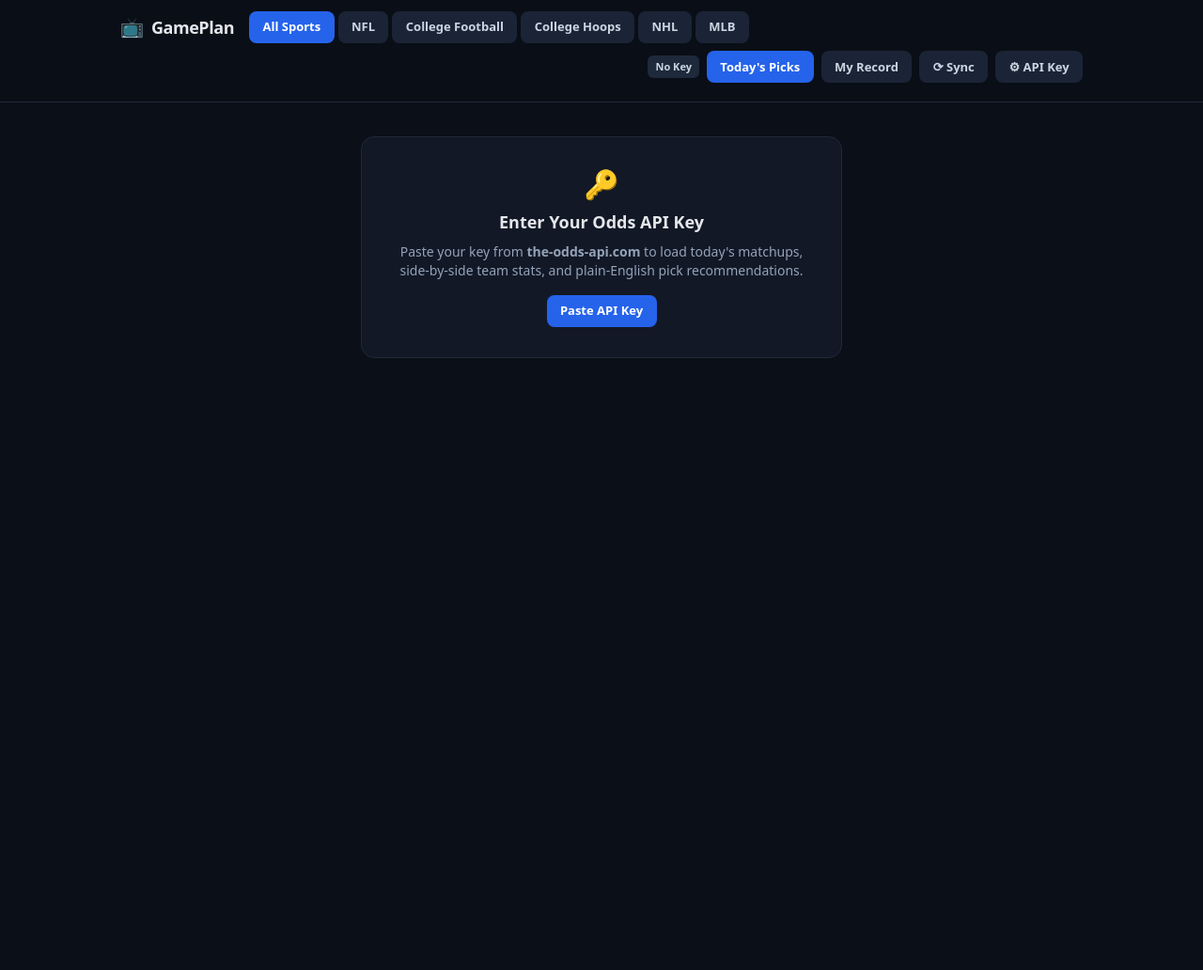
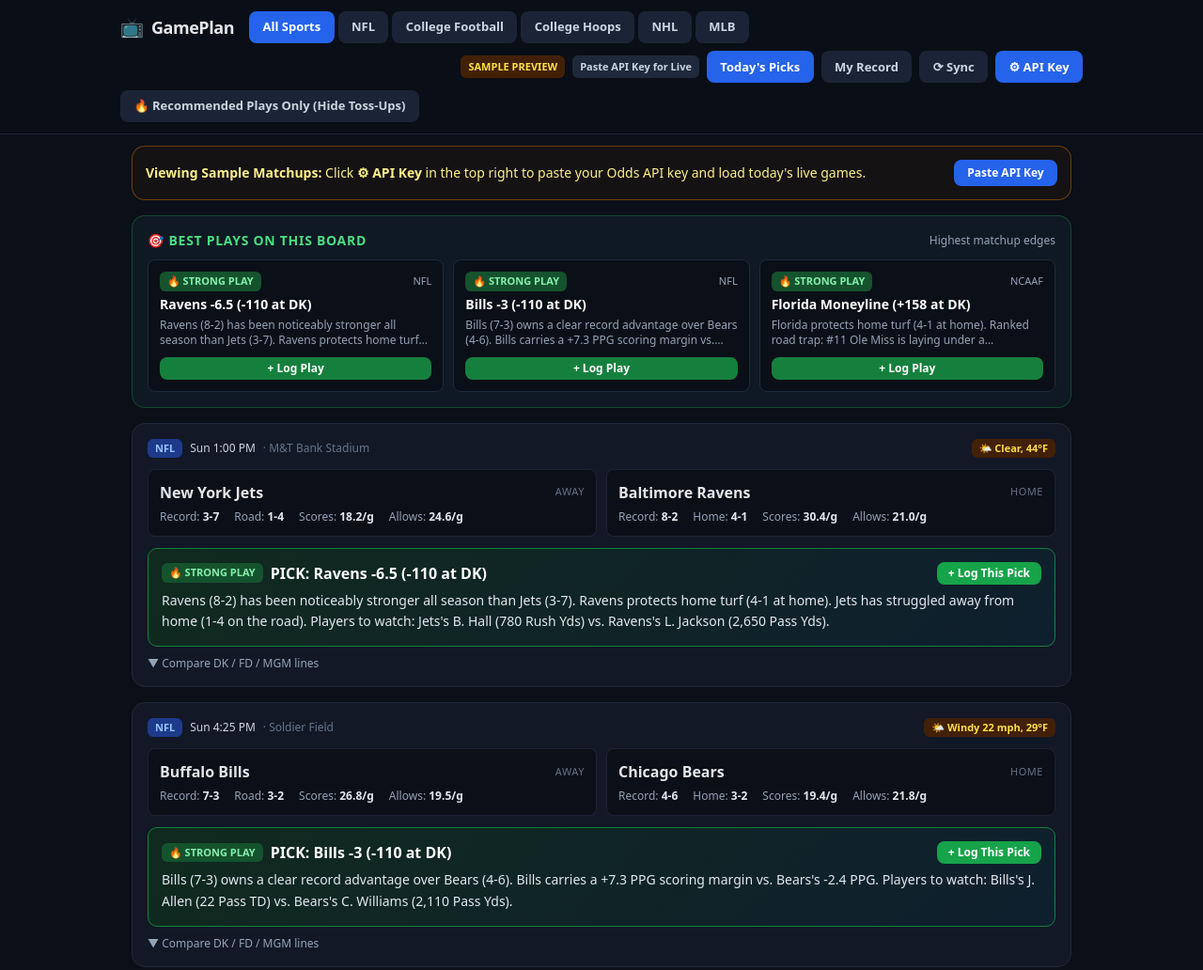
Before and after one commit to nickmac25-cyber/SharpBoard, a plain HTML site: page index.html in a window 1280 px wide. Shown: the top 1032 px of the page at 94% size. Before the commit the page ends 800 px from the top, so only its background shows below. Drawn offline with nearby package versions, Linux system fonts and the light colour scheme.

Commit message:
Update index.html

```diff
--- a/index.html
+++ b/index.html
@@ -34,11 +34,12 @@
     </div>
     <div id="tabs" class="flex flex-wrap gap-1"></div>
     <div class="ml-auto flex items-center gap-2 text-sm">
+      <span id="mode" class="tag t-yellow"></span>
       <span id="rem" class="tag t-slate" title="Odds API Credits Remaining"></span>
       <button class="btn" onclick="setView('board')" id="vb">Today's Picks</button>
       <button class="btn" onclick="setView('bets')" id="vt">My Record</button>
       <button class="btn" onclick="load(true)" title="Refresh live games">⟳ Sync</button>
-      <button class="btn" onclick="openCfg()">⚙ API Key</button>
+      <button class="btn on" onclick="openCfg()">⚙ API Key</button>
     </div>
   </div>
   <div id="sub" class="max-w-5xl mx-auto flex flex-wrap gap-2 mt-2 items-center"></div>
@@ -100,6 +101,54 @@ async function cached(k, fn, ttl = 9e5) {
   return d;
 }
 
+/* ---------- SAMPLE SLATE (SHOWN BEFORE API KEY IS ENTERED) ---------- */
+function getSampleGames() {
+  const samples = [
+    {
+      id: 'samp1', s: 'NFL', a: 'New York Jets', h: 'Baltimore Ravens', ts: new Date(Date.now() + 3600000).toISOString(),
+      tm: 'Sun 1:00 PM', sample: true,
+      books: { DK: { ml: [240, -295], sp: [-6.5, -110, -110], t: [45.5, -110, -110] }, FD: { ml: [245, -300], sp: [-6.5, -108, -112], t: [45.0, -110, -110] } },
+      e: {
+        st: 'Sun 1:00 PM', state: 'pre', venue: 'M&T Bank Stadium', indoor: false, weather: 'Clear', temp: 44,
+        a: { short: 'Jets', rec: '3-7', split: '1-4', standings: { ppg: 18.2, papg: 24.6 }, leaders: ['B. Hall (780 Rush Yds)'] },
+        h: { short: 'Ravens', rec: '8-2', split: '4-1', standings: { ppg: 30.4, papg: 21.0 }, leaders: ['L. Jackson (2,650 Pass Yds)'] }
+      }
+    },
+    {
+      id: 'samp2', s: 'NFL', a: 'Buffalo Bills', h: 'Chicago Bears', ts: new Date(Date.now() + 7200000).toISOString(),
+      tm: 'Sun 4:25 PM', sample: true,
+      books: { DK: { ml: [-155, 130], sp: [3.0, -110, -110], t: [44.5, -110, -110] }, FD: { ml: [-150, 126], sp: [3.0, -112, -108], t: [44.0, -110, -110] } },
+      e: {
+        st: 'Sun 4:25 PM', state: 'pre', venue: 'Soldier Field', indoor: false, weather: 'Windy 22 mph', temp: 29,
+        a: { short: 'Bills', rec: '7-3', split: '3-2', standings: { ppg: 26.8, papg: 19.5 }, leaders: ['J. Allen (22 Pass TD)'] },
+        h: { short: 'Bears', rec: '4-6', split: '3-2', standings: { ppg: 19.4, papg: 21.8 }, leaders: ['C. Williams (2,110 Pass Yds)'] }
+      }
+    },
+    {
+      id: 'samp3', s: 'NCAAF', a: 'Ole Miss Rebels', h: 'Florida Gators', ts: new Date(Date.now() + 10800000).toISOString(),
+      tm: 'Sat 12:00 PM', cf: 'SEC', rk: [11, null], sample: true,
+      books: { DK: { ml: [-190, 158], sp: [4.5, -110, -110], t: [54.5, -110, -110] }, MGM: { ml: [-185, 155], sp: [4.5, -110, -110], t: [54.5, -110, -110] } },
+      e: {
+        st: 'Sat 12:00 PM', state: 'pre', venue: 'Ben Hill Griffin Stadium', indoor: false, weather: 'Sunny', temp: 68,
+        a: { short: 'Ole Miss', rec: '8-2', split: '2-2', standings: {}, leaders: ['J. Dart (3,100 Pass Yds)'] },
+        h: { short: 'Florida', rec: '5-5', split: '4-1', standings: {}, leaders: ['D. Lagway (1,620 Pass Yds)'] }
+      }
+    },
+    {
+      id: 'samp4', s: 'NHL', a: 'New Jersey Devils', h: 'Carolina Hurricanes', ts: new Date(Date.now() + 14400000).toISOString(),
+      tm: 'Tonight 7:00 PM', sample: true,
+      books: { DK: { ml: [115, -135], sp: [-1.5, -185, 155], t: [6.0, -110, -110] } },
+      e: {
+        st: 'Tonight 7:00 PM', state: 'pre', venue: 'Lenovo Center', indoor: true,
+        a: { short: 'Devils', rec: '12-6-2', split: '7-3-0', standings: { ppg: 3.4, papg: 2.6 }, leaders: ['J. Hughes (24 PTS)'] },
+        h: { short: 'Hurricanes', rec: '13-5-0', split: '7-2-0', standings: { ppg: 3.6, papg: 2.5 }, leaders: ['M. Necas (27 PTS)'] }
+      }
+    }
+  ];
+  samples.forEach(g => { g.rec = generateRecommendation(g); });
+  return samples;
+}
+
 /* ---------- FETCH ODDS ---------- */
 async function oddsFetch(sp) {
   const u = `https://api.the-odds-api.com/v4/sports/${SP[sp].k}/odds/?apiKey=${encodeURIComponent(st.cfg.key)}&regions=us&markets=h2h,spreads,totals&oddsFormat=american&bookmakers=draftkings,fanduel,betmgm`;
@@ -158,8 +207,6 @@ async function espnFetch(sp) {
         const recs = q.records || [];
         const overall = (recs.find(r => r.type === 'total') || recs[0] || {}).summary || '';
         const split = (recs.find(r => r.type === (side === 'home' ? 'home' : 'road')) || {}).summary || '';
-        const stats = {};
-        (q.statistics || []).forEach(st => { stats[st.name] = parseFloat(st.displayValue); });
         const leaders = (q.leaders || []).slice(0, 2).map(l =>
           `${l.shortDisplayName}: ${l.leaders?.[0]?.athlete?.shortName} (${l.leaders?.[0]?.displayValue})`
         );
@@ -174,7 +221,6 @@ async function espnFetch(sp) {
           rk: q.curatedRank && q.curatedRank.current > 0 && q.curatedRank.current <= 25 ? q.curatedRank.current : null,
           rec: overall,
           split,
-          stats,
           leaders
         };
       };
@@ -186,8 +232,7 @@ async function espnFetch(sp) {
         venue: comp.venue?.fullName || '',
         indoor: comp.venue?.indoor ?? false,
         weather: ev.weather?.displayValue || '',
-        temp: ev.weather?.temperature || null,
-        headline: comp.notes?.[0]?.headline || ''
+        temp: ev.weather?.temperature || null
       };
     });
   }, 6e5);
@@ -210,9 +255,7 @@ async function standingsFetch(sp) {
             (ent.stats || []).forEach(s => { stMap[s.name] = s.value; });
             map[id] = {
               ppg: stMap.avgPointsFor ?? stMap.pointsFor ?? null,
-              papg: stMap.avgPointsAgainst ?? stMap.pointsAgainst ?? null,
-              gp: stMap.gamesPlayed ?? null,
-              streak: ent.stats?.find(s => s.name === 'streak')?.displayValue || ''
+              papg: stMap.avgPointsAgainst ?? stMap.pointsAgainst ?? null
             };
           });
         }
@@ -226,7 +269,6 @@ async function standingsFetch(sp) {
   }, 18e5);
 }
 
-/* Fuzzy team matcher */
 const AL = {
   uconn: 'connecticut', 'ole miss': 'mississippi', usc: 'southern california', pitt: 'pittsburgh',
   umass: 'massachusetts', ucf: 'central florida', smu: 'southern methodist', tcu: 'texas christian',
@@ -290,8 +332,9 @@ function generateRecommendation(g) {
     const fallback = bestLine(g.books, 'ml', 'h');
     return {
       tier: 'pass',
+      score: 0,
       tierLabel: 'LIMITED DATA',
-      pickTitle: 'No Automated Pick — ESPN Matchup Data Pending',
+      pickTitle: 'No Automated Pick — Matchup Data Pending',
       reason: 'Live odds are loaded, but team records and matchup stats have not synced for this game yet.',
       bet: fallback ? { market: 'ml', side: 'h', label: `${g.h} ML`, ...fallback } : null
     };
@@ -312,54 +355,54 @@ function generateRecommendation(g) {
   const awayReasons = [];
   const totalReasons = [];
 
-  // 1. Overall Season Win% vs Spread
+  // 1. Season Win% Gap
   if (aRec && hRec && aRec.gp >= 3 && hRec.gp >= 3) {
     const pctGap = hRec.pct - aRec.pct;
-    if (pctGap >= 0.28) {
-      homeScore += 3;
-      homeReasons.push(`${e.h.short} (${e.h.rec}) has been significantly more consistent all season than ${e.a.short} (${e.a.rec})`);
-    } else if (pctGap <= -0.28) {
-      awayScore += 3;
-      awayReasons.push(`${e.a.short} (${e.a.rec}) owns a clear talent and record advantage over ${e.h.short} (${e.h.rec})`);
+    if (pctGap >= 0.22) {
+      homeScore += 2.5;
+      homeReasons.push(`${e.h.short} (${e.h.rec}) has been noticeably stronger all season than ${e.a.short} (${e.a.rec})`);
+    } else if (pctGap <= -0.22) {
+      awayScore += 2.5;
+      awayReasons.push(`${e.a.short} (${e.a.rec}) owns a clear record advantage over ${e.h.short} (${e.h.rec})`);
     }
   }
 
   // 2. Home Dominance vs Road Struggles
-  if (hHome && hHome.gp >= 3 && hHome.pct >= 0.72) {
+  if (hHome && hHome.gp >= 3 && hHome.pct >= 0.70) {
     homeScore += 2;
     homeReasons.push(`${e.h.short} protects home turf (${e.h.split} at home)`);
   }
-  if (aRoad && aRoad.gp >= 3 && aRoad.pct <= 0.28) {
+  if (aRoad && aRoad.gp >= 3 && aRoad.pct <= 0.30) {
     homeScore += 2;
-    homeReasons.push(`${e.a.short} has struggled badly away from home (${e.a.split} on the road)`);
-  } else if (aRoad && aRoad.gp >= 3 && aRoad.pct >= 0.72) {
+    homeReasons.push(`${e.a.short} has struggled away from home (${e.a.split} on the road)`);
+  } else if (aRoad && aRoad.gp >= 3 && aRoad.pct >= 0.70) {
     awayScore += 2;
-    awayReasons.push(`${e.a.short} is battle-tested away from home (${e.a.split} road record)`);
+    awayReasons.push(`${e.a.short} travels well (${e.a.split} road record)`);
   }
-  if (hHome && hHome.gp >= 3 && hHome.pct <= 0.30) {
+  if (hHome && hHome.gp >= 3 && hHome.pct <= 0.33) {
     awayScore += 1.5;
-    awayReasons.push(`${e.h.short} holds no real home-field edge (${e.h.split} at home)`);
+    awayReasons.push(`${e.h.short} hasn't defended home court/field (${e.h.split} at home)`);
   }
 
-  // 3. Scoring Offense vs Defense Matchup (from ESPN Standings)
-  if (aSt.ppg && hSt.ppg && aSt.papg && hSt.papg && (g.s === 'NFL' || g.s === 'NHL' || g.s === 'MLB')) {
+  // 3. Scoring Offense vs Defense Matchup
+  if (aSt.ppg && hSt.ppg && aSt.papg && hSt.papg && g.s === 'NFL') {
     const aNet = aSt.ppg - aSt.papg;
     const hNet = hSt.ppg - hSt.papg;
     const netDiff = hNet - aNet;
     const avgCombined = (aSt.ppg + hSt.papg + hSt.ppg + aSt.papg) / 2;
 
-    if (netDiff >= 5 && g.s === 'NFL') {
+    if (netDiff >= 4.5) {
       homeScore += 2.5;
-      homeReasons.push(`${e.h.short} outscores opponents by +${hNet.toFixed(1)} PPG compared to ${e.a.short}'s ${aNet >= 0 ? '+' : ''}${aNet.toFixed(1)} PPG margin`);
-    } else if (netDiff <= -5 && g.s === 'NFL') {
+      homeReasons.push(`${e.h.short} outscores opponents by +${hNet.toFixed(1)} PPG vs. ${e.a.short}'s ${aNet >= 0 ? '+' : ''}${aNet.toFixed(1)} PPG margin`);
+    } else if (netDiff <= -4.5) {
       awayScore += 2.5;
       awayReasons.push(`${e.a.short} carries a +${aNet.toFixed(1)} PPG scoring margin vs. ${e.h.short}'s ${hNet >= 0 ? '+' : ''}${hNet.toFixed(1)} PPG`);
     }
 
-    if (total && avgCombined - total >= 4.5 && g.s === 'NFL') {
+    if (total && avgCombined - total >= 4.0) {
       overScore += 2.5;
       totalReasons.push(`Both teams' scoring averages project ~${avgCombined.toFixed(1)} combined points against a ${total} total`);
-    } else if (total && total - avgCombined >= 4.5 && g.s === 'NFL') {
+    } else if (total && total - avgCombined >= 4.0) {
       underScore += 2.5;
       totalReasons.push(`Combined scoring trends (~${avgCombined.toFixed(1)} PPG) sit well below the ${total} total`);
     }
@@ -370,29 +413,28 @@ function generateRecommendation(g) {
     const [rkA, rkH] = g.rk;
     if (rkA && !rkH && homeSpread != null && homeSpread > 0 && homeSpread <= 6.5) {
       homeScore += 2.5;
-      homeReasons.push(`Classic ranked road trap: #${rkA} ${e.a.short} is laying under a touchdown on the road against a dangerous unranked ${e.h.short} squad`);
+      homeReasons.push(`Ranked road trap: #${rkA} ${e.a.short} is laying under a touchdown on the road against unranked ${e.h.short}`);
     }
   }
 
-  // 5. Weather Impact (Outdoor Football / Baseball)
+  // 5. Weather Impact
   const isBadWeather = !e.indoor && ((e.temp && e.temp <= 34) || /wind|rain|snow|storm/i.test(e.weather));
   if (isBadWeather && total != null) {
     underScore += 2.5;
     totalReasons.push(`Tough outdoor conditions (${[e.weather, e.temp ? e.temp + '°F' : ''].filter(Boolean).join(', ')}) favor defense and clock-chewing possessions`);
   }
 
-  // Decide the single clearest play
   const sideDiff = Math.abs(homeScore - awayScore);
   const topSideScore = Math.max(homeScore, awayScore);
   const topTotalScore = Math.max(overScore, underScore);
 
-  // If Total edge is stronger than side edge
   if (topTotalScore >= 2.5 && topTotalScore > topSideScore && total != null) {
     const isOver = overScore > underScore;
     const b = bestLine(g.books, 't', isOver ? 'o' : 'u');
     if (b) {
       return {
         tier: topTotalScore >= 4 ? 'strong' : 'lean',
+        score: topTotalScore,
         tierLabel: topTotalScore >= 4 ? '🔥 STRONG PLAY' : '👍 SOLID LEAN',
         pickTitle: `TAKE ${isOver ? 'OVER' : 'UNDER'} ${b.point} (${fm(b.odds)} at ${b.book})`,
         reason: totalReasons.join('. ') + '.',
@@ -401,22 +443,19 @@ function generateRecommendation(g) {
     }
   }
 
-  // Otherwise pick the stronger Side (Spread or Moneyline)
-  if (topSideScore >= 2.5 && sideDiff >= 1.5) {
+  if (topSideScore >= 2.0 && sideDiff >= 1.5) {
     const pickHome = homeScore > awayScore;
     const team = pickHome ? e.h : e.a;
     const fullTeam = pickHome ? g.h : g.a;
     const reasons = pickHome ? homeReasons : awayReasons;
     const sideCode = pickHome ? 'h' : 'a';
 
-    // Prefer Spread if reasonable, or Moneyline if underdog / big favorite
     const spLine = bestLine(g.books, 'sp', sideCode);
     const mlLine = bestLine(g.books, 'ml', sideCode);
 
     let chosen = spLine;
     let pickText = spLine ? `${team.short} ${ln(spLine.point)} (${fm(spLine.odds)} at ${spLine.book})` : '';
 
-    // If team is an underdog on ML (+105 to +220) and we like them to win outright, highlight ML or Spread
     if (mlLine && mlLine.odds >= 100 && mlLine.odds <= 220) {
       chosen = mlLine;
       pickText = `${team.short} Moneyline (${fm(mlLine.odds)} at ${mlLine.book})`;
@@ -427,11 +466,12 @@ function generateRecommendation(g) {
 
     if (chosen) {
       const extraContext = e.a.leaders?.[0] && e.h.leaders?.[0]
-        ? ` Key player watch: ${e.a.short}'s ${e.a.leaders[0]} vs. ${e.h.short}'s ${e.h.leaders[0]}.`
+        ? ` Players to watch: ${e.a.short}'s ${e.a.leaders[0]} vs. ${e.h.short}'s ${e.h.leaders[0]}.`
         : '';
       return {
-        tier: topSideScore >= 4.5 ? 'strong' : 'lean',
-        tierLabel: topSideScore >= 4.5 ? '🔥 STRONG PLAY' : '👍 SOLID LEAN',
+        tier: topSideScore >= 4.0 ? 'strong' : 'lean',
+        score: topSideScore,
+        tierLabel: topSideScore >= 4.0 ? '🔥 STRONG PLAY' : '👍 SOLID LEAN',
         pickTitle: `PICK: ${pickText}`,
         reason: reasons.slice(0, 3).join('. ') + '.' + extraContext,
         bet: { market: chosen.point != null ? 'sp' : 'ml', side: sideCode, label: `${fullTeam} ${chosen.point != null ? ln(chosen.point) : 'ML'}`, ...chosen }
@@ -439,15 +479,15 @@ function generateRecommendation(g) {
     }
   }
 
-  // Coin-flip / Pass game
   const leanHome = (homeSpread ?? 0) < 0;
   const fallbackSide = leanHome ? 'h' : 'a';
   const fallbackBet = bestLine(g.books, 'sp', fallbackSide) || bestLine(g.books, 'ml', fallbackSide);
   return {
     tier: 'pass',
+    score: 0,
     tierLabel: '⚖️ TOSS-UP / PASS',
     pickTitle: 'No Clear Matchup Edge — Evenly Matched',
-    reason: `${e.a.short} (${e.a.rec || 'N/A'}) and ${e.h.short} (${e.h.rec || 'N/A'}) grade out evenly on paper${homeSpread != null ? ` with a tight ${ln(homeSpread)} line` : ''}. Better as a watch-only game unless you have a strong gut read.`,
+    reason: `${e.a.short} (${e.a.rec || 'N/A'}) and ${e.h.short} (${e.h.rec || 'N/A'}) grade out evenly on paper${homeSpread != null ? ` with a tight ${ln(homeSpread)} line` : ''}. Better as a watch-only game.`,
     bet: fallbackBet ? { market: fallbackBet.point != null ? 'sp' : 'ml', side: fallbackSide, label: `${leanHome ? g.h : g.a} ${fallbackBet.point != null ? ln(fallbackBet.point) : 'ML'}`, ...fallbackBet } : null
   };
 }
@@ -460,7 +500,7 @@ async function load(force) {
   $('#main').innerHTML = `<div class="card p-10 text-center text-slate-400">Analyzing live matchups, team records, and sportsbook lines…</div>`;
 
   if (!st.cfg.key) {
-    st.games = [];
+    st.games = getSampleGames();
     render();
     return;
   }
@@ -507,7 +547,9 @@ function setView(v) { st.view = v; render(); }
 
 function render() {
   const hasKey = !!st.cfg.key;
-  $('#rem').textContent = hasKey ? `Credits: ${st.rem ?? '—'}` : 'No Key';
+  $('#mode').textContent = hasKey ? 'LIVE DATA' : 'SAMPLE PREVIEW';
+  $('#mode').className = `tag ${hasKey ? 't-green' : 't-yellow'}`;
+  $('#rem').textContent = hasKey ? `Credits: ${st.rem ?? '—'}` : 'Paste API Key for Live';
 
   $('#tabs').innerHTML = ['All', ...Object.keys(SP)].map(t =>
     `<button class="btn ${st.tab === t ? 'on' : ''}" onclick="st.tab='${t}';render()">${t === 'All' ? 'All Sports' : SP[t].label}</button>`
@@ -517,7 +559,7 @@ function render() {
   $('#vt').classList.toggle('on', st.view === 'bets');
 
   const isCol = st.tab === 'NCAAF' || st.tab === 'NCAAB';
-  if (st.view === 'board' && hasKey) {
+  if (st.view === 'board') {
     $('#sub').innerHTML = `
       <label class="btn ${st.onlyStrong ? 'on' : ''}">
         <input type="checkbox" class="hidden" ${st.onlyStrong ? 'checked' : ''} onchange="st.onlyStrong=this.checked;render()">
@@ -540,17 +582,6 @@ function render() {
 }
 
 function rBoard() {
-  if (!st.cfg.key) {
-    $('#main').innerHTML = `
-      <div class="card p-8 text-center max-w-lg mx-auto mt-6">
-        <div class="text-3xl mb-2">🔑</div>
-        <h2 class="text-lg font-bold mb-2">Enter Your Odds API Key</h2>
-        <p class="text-sm text-slate-400 mb-4">Paste your key from <b>the-odds-api.com</b> to load today's matchups, side-by-side team stats, and plain-English pick recommendations.</p>
-        <button class="btn on" onclick="openCfg()">Paste API Key</button>
-      </div>`;
-    return;
-  }
-
   let gs = st.games.filter(g => st.tab === 'All' || g.s === st.tab);
   if (st.onlyStrong) gs = gs.filter(g => g.rec && g.rec.tier !== 'pass');
   if (st.tab === 'NCAAF' || st.tab === 'NCAAB') {
@@ -558,8 +589,47 @@ function rBoard() {
     if (st.power) gs = gs.filter(g => POW.includes(g.cf));
   }
 
+  // Top 3 Picks Summary Banner
+  const topPicks = [...gs]
+    .filter(g => g.rec && g.rec.tier !== 'pass')
+    .sort((a, b) => b.rec.score - a.rec.score)
+    .slice(0, 3);
+
+  const banner = !st.cfg.key ? `
+    <div class="card p-3.5 mb-4 border-yellow-700/60 bg-yellow-950/20 flex flex-wrap items-center justify-between gap-2">
+      <div class="text-sm text-yellow-200">
+        <b>Viewing Sample Matchups:</b> Click <b>⚙ API Key</b> in the top right to paste your Odds API key and load today's live games.
+      </div>
+      <button class="btn on !py-1.5 text-xs" onclick="openCfg()">Paste API Key</button>
+    </div>` : '';
+
+  const topSummary = topPicks.length ? `
+    <div class="card p-4 mb-4 border-green-800/60 bg-[#0e1924]">
+      <div class="flex items-center justify-between mb-2.5">
+        <h2 class="font-bold text-sm uppercase tracking-wider text-green-400">🎯 Best Plays on This Board</h2>
+        <span class="text-xs text-slate-400">Highest matchup edges</span>
+      </div>
+      <div class="grid sm:grid-cols-3 gap-2.5">
+        ${topPicks.map(g => `
+          <div class="p-3 rounded-lg bg-[#0b0f17] border border-slate-800 flex flex-col justify-between">
+            <div>
+              <div class="flex items-center justify-between gap-1 mb-1">
+                <span class="tag ${g.rec.tier === 'strong' ? 't-green' : 't-blue'}">${g.rec.tierLabel}</span>
+                <span class="text-[11px] text-slate-400">${g.s}</span>
+              </div>
+              <div class="font-bold text-sm text-white mb-1">${g.rec.pickTitle.replace(/^PICK:\s*|^TAKE\s*/i, '')}</div>
+              <div class="text-xs text-slate-400 line-clamp-2">${g.rec.reason}</div>
+            </div>
+            <button class="btn on !py-1 !px-2 text-xs mt-2.5 w-full !bg-green-700 hover:!bg-green-600" onclick="openSlip('${g.id}')">+ Log Play</button>
+          </div>
+        `).join('')}
+      </div>
+    </div>` : '';
+
   $('#main').innerHTML =
+    banner +
     (st.err.length ? `<div class="card p-3 mb-3 border-red-800 bg-red-950/30 text-red-300 text-sm">${st.err.join('<br>')}</div>` : '') +
+    topSummary +
     (gs.length ? gs.map(renderCard).join('') : '<div class="card p-8 text-center text-slate-400">No upcoming games match these filters.</div>');
 }
 
@@ -607,7 +677,6 @@ function renderCard(g) {
 
   return `
     <div class="card p-4 mb-4">
-      <!-- Game Header -->
       <div class="flex flex-wrap items-center gap-2 text-xs mb-3">
         <span class="tag t-blue">${g.s}</span>
         ${g.cf ? `<span class="tag t-slate">${g.cf}</span>` : ''}
@@ -616,13 +685,12 @@ function renderCard(g) {
         ${!e.indoor && (e.weather || e.temp) ? `<span class="tag t-yellow ml-auto">🌤️ ${[e.weather, e.temp ? e.temp + '°F' : ''].filter(Boolean).join(', ')}</span>` : ''}
       </div>
 
-      <!-- Tale of the Tape (2 Teams) -->
       <div class="grid sm:grid-cols-2 gap-2.5 mb-3">
         ${teamBlock(g.a, rk[0], e.a, false)}
         ${teamBlock(g.h, rk[1], e.h, true)}
       </div>
 
-      <!-- THE PICK & WHY BOX -->
+      <!-- SUGGESTION & CONFIDENCE CALLOUT -->
       <div class="${boxClass} p-3.5">
         <div class="flex flex-wrap items-center justify-between gap-2 mb-1.5">
           <div class="flex items-center gap-2">
@@ -638,7 +706,6 @@ function renderCard(g) {
         <p class="text-sm text-slate-200 leading-relaxed">${rec.reason}</p>
       </div>
 
-      <!-- Collapsible Book Comparison -->
       <div class="mt-2.5 flex items-center justify-between">
         <button class="text-xs text-slate-400 hover:text-slate-200" onclick="st.openOdds['${g.id}']=!st.openOdds['${g.id}'];render()">
           ${showOdds ? '▲ Hide sportsbook lines' : '▼ Compare DK / FD / MGM lines'}
```
